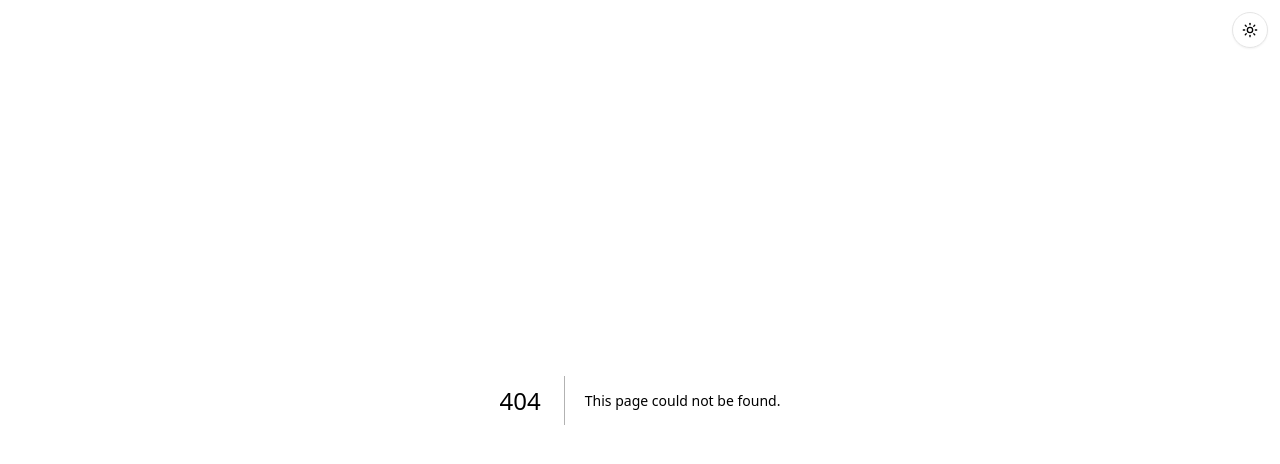
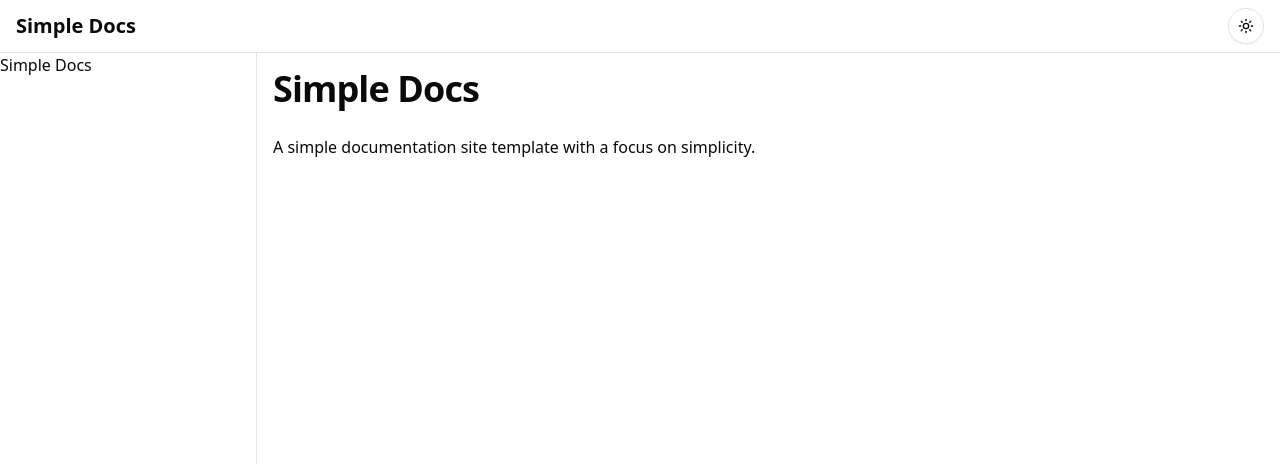
Before and after one commit to RyanLurn/simple-docs, a Next.js app: page /docs in a window 1280 px wide. Before the commit this address had no page. Shown: the top 464 px of the page. Built offline with nearby package versions, Linux system fonts and the light colour scheme.

Commit message:
feat(ui): docs page layout

```diff
--- a/package.json
+++ b/package.json
@@ -16,6 +16,7 @@
     "@mdx-js/react": "^3.1.1",
     "@next/mdx": "^16.0.1",
     "@radix-ui/react-dropdown-menu": "^2.1.16",
+    "@radix-ui/react-separator": "^1.1.8",
     "@radix-ui/react-slot": "^1.2.4",
     "@types/mdx": "^2.0.13",
     "class-variance-authority": "^0.7.1",
--- /dev/null
+++ b/src/app/docs/layout.tsx
@@ -0,0 +1,17 @@
+import { Header } from "@/components/header";
+import { Sidebar } from "@/components/sidebar";
+import { Separator } from "@/components/ui/separator";
+
+export default function DocsLayout({ children }: LayoutProps<"/docs">) {
+  return (
+    <div className="size-full flex flex-col h-dvh">
+      <Header />
+      <Separator />
+      <div className="flex flex-1 w-full">
+        <Sidebar />
+        <Separator orientation="vertical" />
+        <main className="flex-1 p-4">{children}</main>
+      </div>
+    </div>
+  );
+}
--- /dev/null
+++ b/src/app/docs/page.md
@@ -0,0 +1,3 @@
+# Simple Docs
+
+A simple documentation site template with a focus on simplicity.
--- a/src/app/layout.tsx
+++ b/src/app/layout.tsx
@@ -1,7 +1,6 @@
 import type { Metadata } from "next";
 import { Geist, Geist_Mono } from "next/font/google";
 import "@/app/globals.css";
-import { ModeToggle } from "@/components/mode-toggle";
 import { Providers } from "@/components/providers";
 
 const geistSans = Geist({
@@ -32,7 +31,6 @@ export default function RootLayout({
       >
         <Providers>
           <div className="h-dvh">{children}</div>
-          <ModeToggle className="fixed top-3 right-3 z-50" />
         </Providers>
       </body>
     </html>
--- /dev/null
+++ b/src/components/header/index.tsx
@@ -0,0 +1,20 @@
+import type { ComponentProps } from "react";
+import { ModeToggle } from "@/components/mode-toggle";
+import { cn } from "@/lib/utils";
+
+function Header({ className, ...props }: ComponentProps<"header">) {
+  return (
+    <header
+      className={cn(
+        "sticky flex top-0 w-full items-center justify-between px-4 py-2",
+        className
+      )}
+      {...props}
+    >
+      <h1 className="text-xl font-bold">Simple Docs</h1>
+      <ModeToggle />
+    </header>
+  );
+}
+
+export { Header };
--- /dev/null
+++ b/src/components/sidebar/index.tsx
@@ -0,0 +1,12 @@
+import type { ComponentProps } from "react";
+import { cn } from "@/lib/utils";
+
+function Sidebar({ className, ...props }: ComponentProps<"aside">) {
+  return (
+    <aside className={cn("h-full w-1/5", className)} {...props}>
+      <h1>Simple Docs</h1>
+    </aside>
+  );
+}
+
+export { Sidebar };
--- /dev/null
+++ b/src/components/ui/separator.tsx
@@ -0,0 +1,28 @@
+"use client";
+
+import * as SeparatorPrimitive from "@radix-ui/react-separator";
+import type * as React from "react";
+
+import { cn } from "@/lib/utils";
+
+function Separator({
+  className,
+  orientation = "horizontal",
+  decorative = true,
+  ...props
+}: React.ComponentProps<typeof SeparatorPrimitive.Root>) {
+  return (
+    <SeparatorPrimitive.Root
+      data-slot="separator"
+      decorative={decorative}
+      orientation={orientation}
+      className={cn(
+        "bg-border shrink-0 data-[orientation=horizontal]:h-px data-[orientation=horizontal]:w-full data-[orientation=vertical]:h-full data-[orientation=vertical]:w-px",
+        className
+      )}
+      {...props}
+    />
+  );
+}
+
+export { Separator };
```
Also changed, not shown: 1 other file (tests, documents, lock files or other folders).
